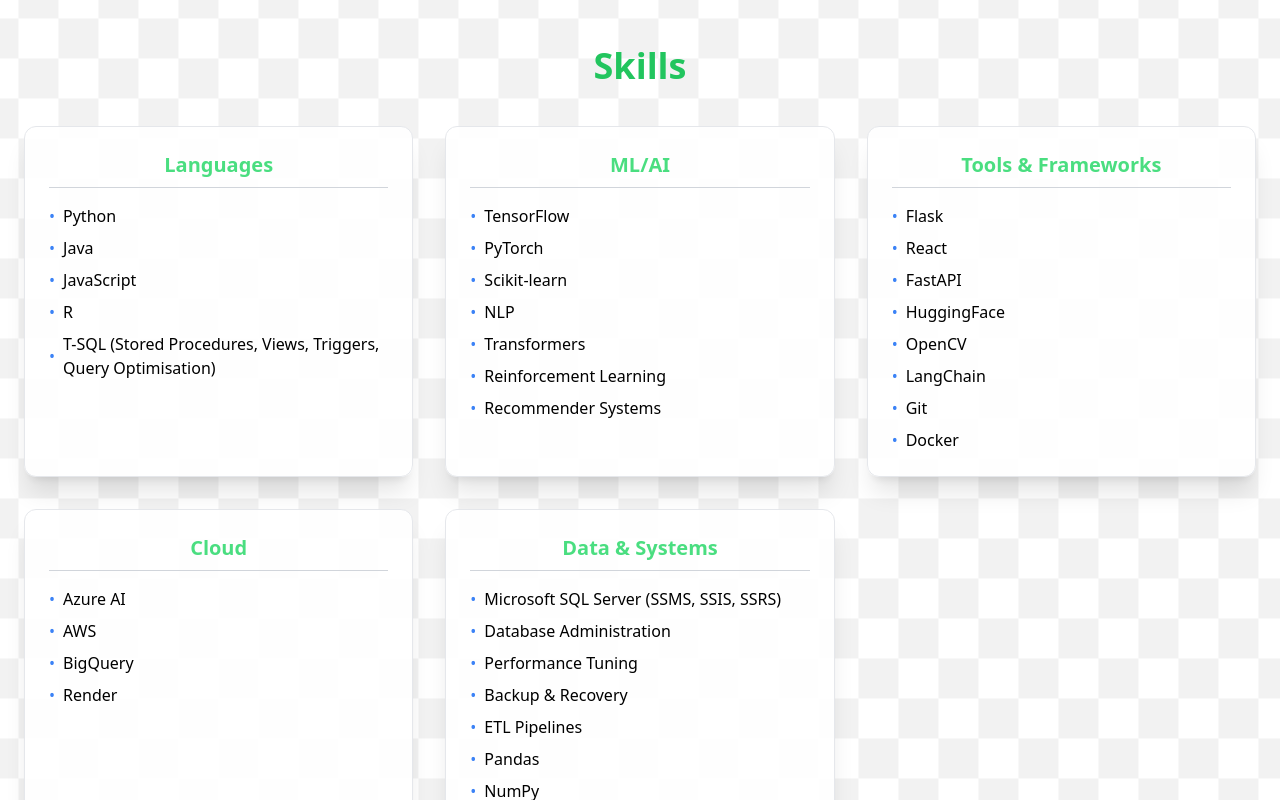
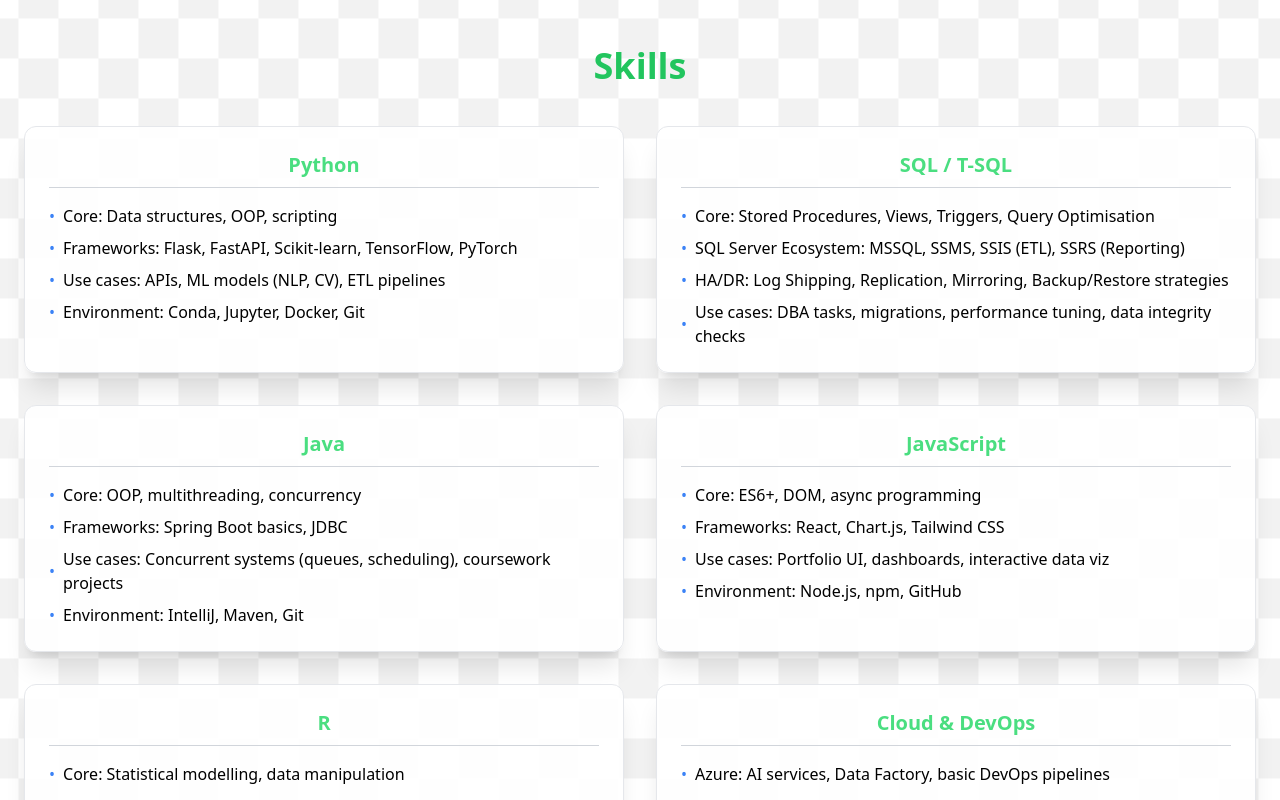
Before and after one commit to aBugudi-dev/AbhinavaSaiBugudiPortfolio, a Next.js app: page / in a window 1280 px wide. Shown: the part 2800-3600 px from the top of the page. Built offline with nearby package versions, Linux system fonts and the light colour scheme.

Commit message:
UPDATED SKILLS

```diff
--- a/app/page.tsx
+++ b/app/page.tsx
@@ -370,34 +370,91 @@
       <section id="skills" className="container mx-auto px-6 py-20 relative z-10">
         <h2 className="text-4xl font-bold mb-10 text-center text-green-500 dark:text-green-400">Skills</h2>
         <motion.div
-            className="grid grid-cols-1 md:grid-cols-2 lg:grid-cols-3 gap-8"
-            variants={containerVariants}
-            initial="hidden"
-            whileInView="show"
-            viewport={{ once: true, amount: 0.2 }}
+          className="grid grid-cols-1 md:grid-cols-2 lg:grid-cols-2 gap-8"
+          variants={containerVariants}
+          initial="hidden"
+          whileInView="show"
+          viewport={{ once: true, amount: 0.2 }}
         >
           {[
-            { category: "Languages", items: ["Python", "Java", "JavaScript", "R", "T-SQL (Stored Procedures, Views, Triggers, Query Optimisation)"] },
-            { category: "ML/AI", items: ["TensorFlow", "PyTorch", "Scikit-learn", "NLP", "Transformers", "Reinforcement Learning", "Recommender Systems"] },
-            { category: "Tools & Frameworks", items: ["Flask", "React", "FastAPI", "HuggingFace", "OpenCV", "LangChain", "Git", "Docker"] },
-            { category: "Cloud", items: ["Azure AI", "AWS", "BigQuery", "Render"] },
-            { category: "Data & Systems", items: ["Microsoft SQL Server (SSMS, SSIS, SSRS)", "Database Administration", "Performance Tuning", "Backup & Recovery", "ETL Pipelines", "Pandas", "NumPy", "CI/CD"] },
+            {
+              category: "Python",
+              items: [
+                "Core: Data structures, OOP, scripting",
+                "Frameworks: Flask, FastAPI, Scikit-learn, TensorFlow, PyTorch",
+                "Use cases: APIs, ML models (NLP, CV), ETL pipelines",
+                "Environment: Conda, Jupyter, Docker, Git"
+              ]
+            },
+            {
+              category: "SQL / T-SQL",
+              items: [
+                "Core: Stored Procedures, Views, Triggers, Query Optimisation",
+                "SQL Server Ecosystem: MSSQL, SSMS, SSIS (ETL), SSRS (Reporting)",
+                "HA/DR: Log Shipping, Replication, Mirroring, Backup/Restore strategies",
+                "Use cases: DBA tasks, migrations, performance tuning, data integrity checks"
+              ]
+            },
+            {
+              category: "Java",
+              items: [
+                "Core: OOP, multithreading, concurrency",
+                "Frameworks: Spring Boot basics, JDBC",
+                "Use cases: Concurrent systems (queues, scheduling), coursework projects",
+                "Environment: IntelliJ, Maven, Git"
+              ]
+            },
+            {
+              category: "JavaScript",
+              items: [
+                "Core: ES6+, DOM, async programming",
+                "Frameworks: React, Chart.js, Tailwind CSS",
+                "Use cases: Portfolio UI, dashboards, interactive data viz",
+                "Environment: Node.js, npm, GitHub"
+              ]
+            },
+            {
+              category: "R",
+              items: [
+                "Core: Statistical modelling, data manipulation",
+                "Libraries: ggplot2, dplyr, caret",
+                "Use cases: Hypothesis testing, data analysis coursework",
+                "Environment: RStudio, Jupyter"
+              ]
+            },
+            {
+              category: "Cloud & DevOps",
+              items: [
+                "Azure: AI services, Data Factory, basic DevOps pipelines",
+                "AWS: Lambda, S3, EC2",
+                "GCP: BigQuery",
+                "Tools: Docker, GitHub Actions (CI/CD)"
+              ]
+            }
           ].map((skill, index) => (
             <motion.div
               key={index}
-              className={`p-6 rounded-xl shadow-xl transition-colors duration-300 ${darkMode ? "bg-gray-800/80 hover:bg-gray-700/80" : "bg-white/90 hover:bg-gray-100/90"} border border-gray-200 dark:border-gray-700 skill-card-hover-effect`}
+              className={`p-6 rounded-xl shadow-xl transition-colors duration-300 ${
+                darkMode ? "bg-gray-800/80 hover:bg-gray-700/80" : "bg-white/90 hover:bg-gray-100/90"
+              } border border-gray-200 dark:border-gray-700 skill-card-hover-effect`}
               variants={itemVariants}
               whileHover={{
                 scale: 1.02,
-                boxShadow: darkMode ? "0 10px 20px rgba(0, 0, 0, 0.3)" : "0 10px 20px rgba(0, 0, 0, 0.08)",
+                boxShadow: darkMode
+                  ? "0 10px 20px rgba(0, 0, 0, 0.3)"
+                  : "0 10px 20px rgba(0, 0, 0, 0.08)",
                 rotateZ: [0, 1, -1, 0]
               }}
               transition={{ type: "spring", stiffness: 300, damping: 20 }}
             >
-              <h3 className="text-xl font-bold mb-4 text-center border-b pb-2 border-gray-300 dark:border-gray-600 text-green-400">{skill.category}</h3>
+              <h3 className="text-xl font-bold mb-4 text-center border-b pb-2 border-gray-300 dark:border-gray-600 text-green-400">
+                {skill.category}
+              </h3>
               <ul className="list-inside space-y-2 text-md">
                 {skill.items.map((item, idx) => (
-                  <motion.li key={idx} className="flex items-center"
+                  <motion.li
+                    key={idx}
+                    className="flex items-center"
                     initial={{ opacity: 0, x: -10 }}
                     whileInView={{ opacity: 1, x: 0 }}
                     viewport={{ once: true, amount: 0.1 }}
@@ -411,6 +468,7 @@
           ))}
         </motion.div>
       </section>
+
 
 
 
```
